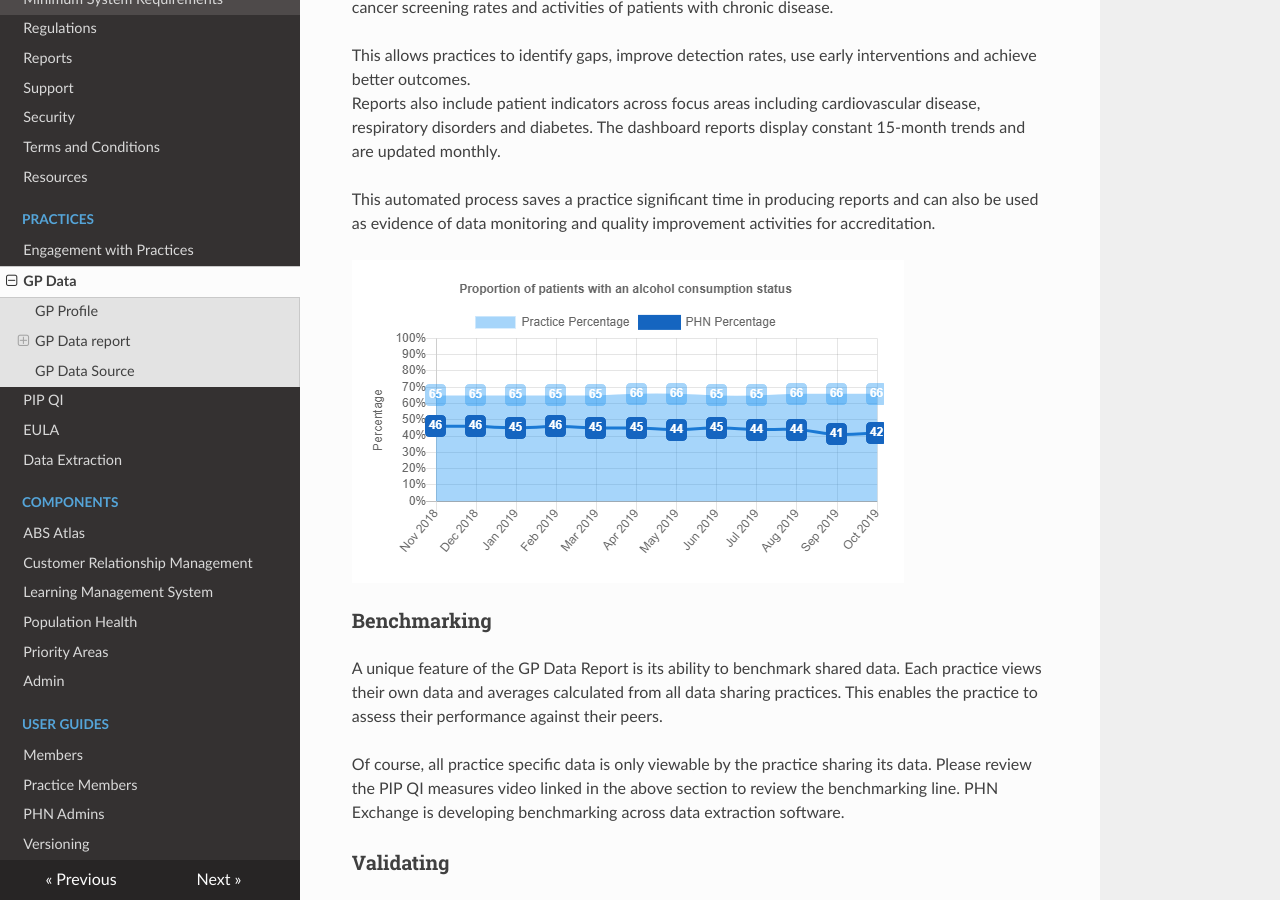
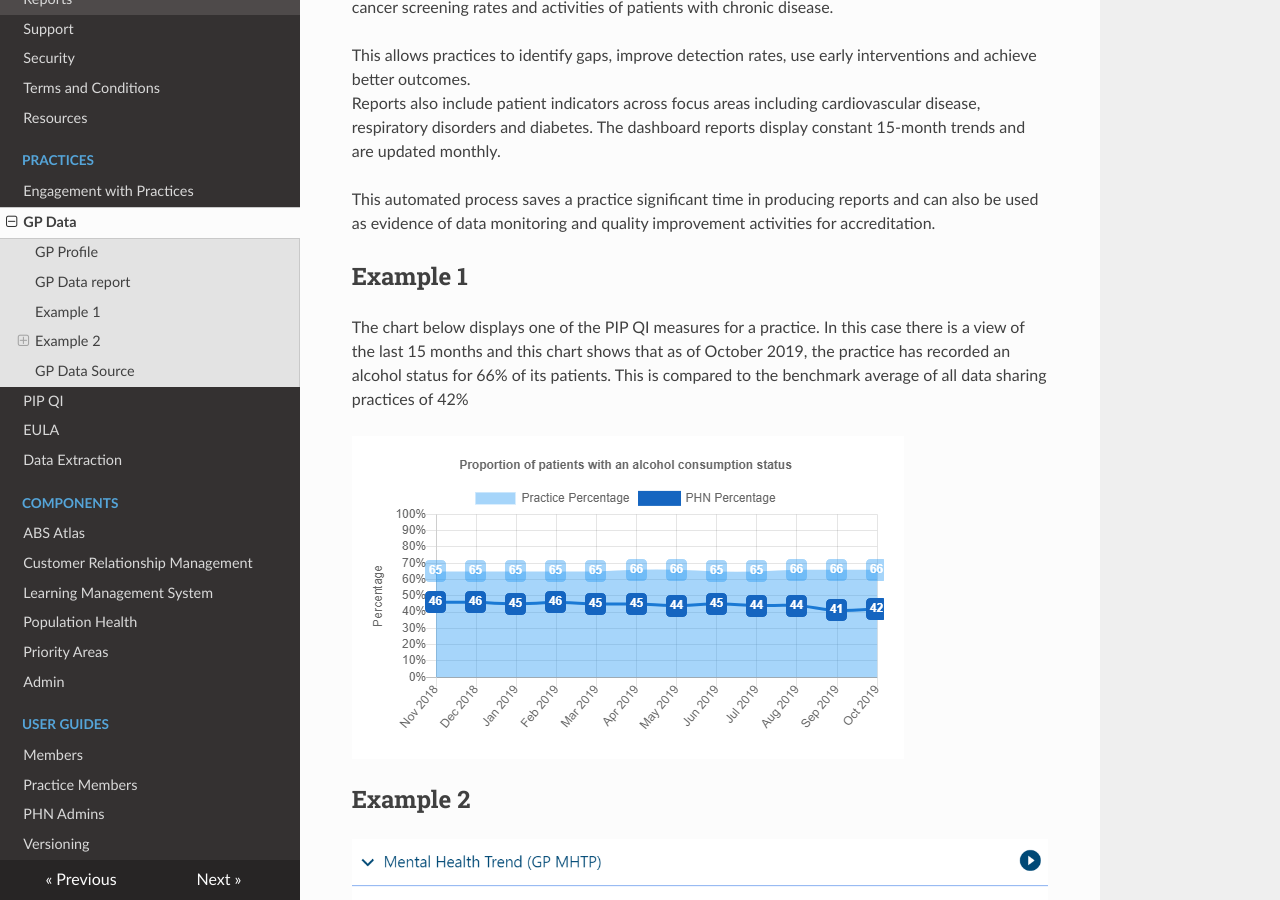
Before and after one commit to MurrayPHN/phn-exchange-docs, an MkDocs documentation site: the page built from docs/practices/gpdata.md, in a window 1280 px wide and 900 px high, scrolled down 1345 px. Built offline with MkDocs 1.6.1, drawn with Linux system fonts in a browser that asks for light colours; nearby versions of some CDN libraries.

Commit message:
Update gpdata.md

```diff
--- a/docs/practices/gpdata.md
+++ b/docs/practices/gpdata.md
@@ -26,7 +26,16 @@ The dashboard reports display constant 15-month trends and are updated monthly.
 
 This automated process saves a practice significant time in producing reports and can also be used as evidence of data monitoring and quality improvement activities for accreditation.
 
+## Example 1
+
+The chart below displays one of the  PIP QI measures for a practice.
+In this case there is a view of the last 15 months and this chart shows that as of October 2019, the practice has recorded an alcohol status for 66% of its patients. This is compared to the benchmark average of all data sharing practices of 42%
+
 ![GP profile form](../../img/PIP1.PNG)
+
+## Example 2
+
+![GP profile form](../../img/PIP2.PNG)
 
 ### Benchmarking
 
```
